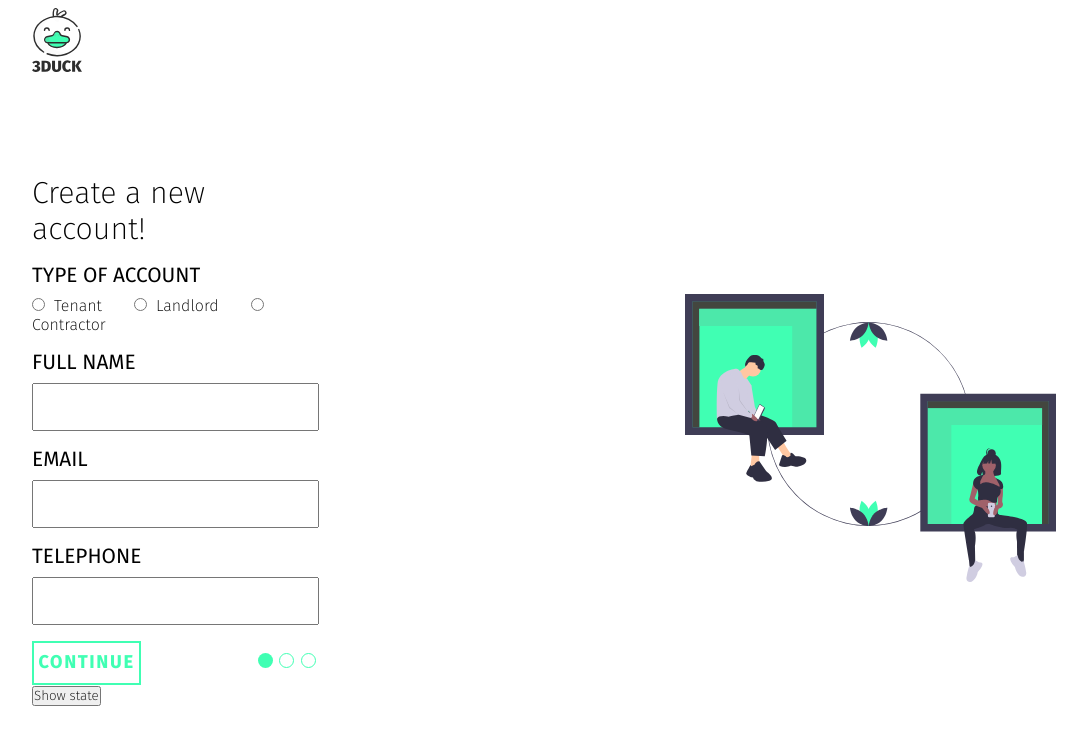
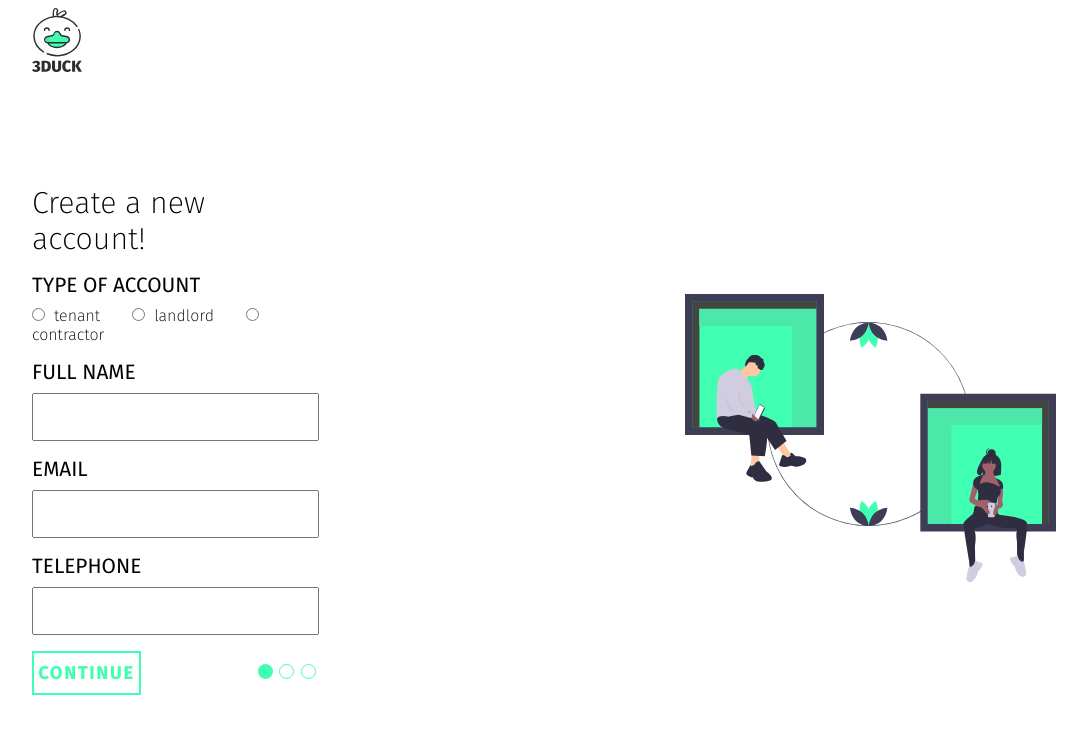
Before and after one commit to alex-robert888/UniHack-2020, a React (Create React App) app in the folder client/: page /auth/signup in a window 1280 px wide. Shown: the top 744 px of the page, without its empty margins (96-1183 px from the left). Built offline with nearby package versions, Linux system fonts and the light colour scheme.

Commit message:
Auth working

```diff
--- a/client/src/components/base/BaseInputRadioButtons.js
+++ b/client/src/components/base/BaseInputRadioButtons.js
@@ -2,10 +2,11 @@ import { useState } from 'react';
 import './BaseInputRadioButtons.scss';
 import '../../style/classes.scss';
 
-const BaseInputRadioButtons = ({title, listOfOptions}) => {
+const BaseInputRadioButtons = ({title, listOfOptions, valueUpdated}) => {
     //<BaseInputRadioButtons title="Type of account" listOfOptions={['Tenant','Landlord','Contractor']}></BaseInputRadioButtons>
-    const [selectedOpt, setSelectedOpt] = useState('');
-
+    function onChangeHandler(event) {
+        valueUpdated(event.target.value);
+    }
     return (
         <article className='base-input-radio-button-page'>
             <label htmlFor='input-radio' className='glb-base-label base-input-radio-title'>{title}</label>
@@ -18,7 +19,8 @@ const BaseInputRadioButtons = ({title, listOfOptions}) => {
                         className='base-input-radio-button-input'
                         value={option}
                         text={option}
-                        onChange={event => {setSelectedOpt(event.target.value)}}/>
+                        onChange={ onChangeHandler }
+                    />
                     <span>{option}</span>
                 </label>
                 )
--- a/client/src/components/the-auth-page/TheSignupForm.js
+++ b/client/src/components/the-auth-page/TheSignupForm.js
@@ -5,7 +5,6 @@ import BaseInputTelephone from '../base/BaseInputTelephone';
 import BaseInputRadioButtons from '../base/BaseInputRadioButtons';
 import { Fragment, useState } from 'react';
 import '../../style/classes.scss'
-import axio from 'axios';
 import axios from 'axios';
 
 const TheSignupForm = () => {
@@ -37,11 +36,6 @@ const TheSignupForm = () => {
         setUserSignUpData({
 
         })
-        console.log("Full name: ", fullName);
-        console.log("Email: ", email);
-        console.log("telephone: ", telephone);
-        console.log("gender: ", gender);
-        console.log("object: ", userSignupData);
     }
 
     async function loadDataToContextAndDB() {
@@ -50,7 +44,7 @@ const TheSignupForm = () => {
             return;
         }
         try {
-            axios.post(`http://localhost:5000/auth/signup/tenant`, {
+            axios.post(`http://localhost:5000/auth/signup/${type}`, {
                 fullName: fullName,
                 email: email,
                 telephone: telephone,
@@ -69,7 +63,7 @@ const TheSignupForm = () => {
     let [listForms, setListForms] = useState([
         <Fragment>
             <form>
-                <BaseInputRadioButtons title='Type of account' listOfOptions={['Tenant','Landlord','Contractor']} />
+                <BaseInputRadioButtons title='Type of account' listOfOptions={['tenant','landlord','contractor']} valueUpdated={ type => setType(type) } />
                 <BaseInputText title='full name' type='text' valueUpdated={ fullName => setFullName(fullName) } />
                 <BaseInputText title='email' type='email' valueUpdated={ email => setEmail(email) }/>
                 <BaseInputText title='telephone' valueUpdated={ telephone => setTelephone(telephone) }/>
@@ -95,7 +89,7 @@ const TheSignupForm = () => {
         <div className='the-signup-form'>
             <h2 className='glb-h2'>Create a new account!</h2>
             <BaseMultipageCard numberOfPages={3} listPages={listForms} buttonFinishPressed={() => loadDataToContextAndDB()} />
-            <button onClick={printState}>Show state</button>
+            {/* <button onClick={printState}>Show state</button> */}
         </div>
     );
 }
--- a/client/src/components/the-header/TheHeader.js
+++ b/client/src/components/the-header/TheHeader.js
@@ -5,7 +5,7 @@ import logo from '../../assets/img/logo.svg';
 const TheHeader = () => {
     return (
         <header className='the-header glb-page'>
-            <img src={logo} alt="" class="logo" />
+            <img src={logo} alt="" className="logo" />
         </header>
     );
 }
```
